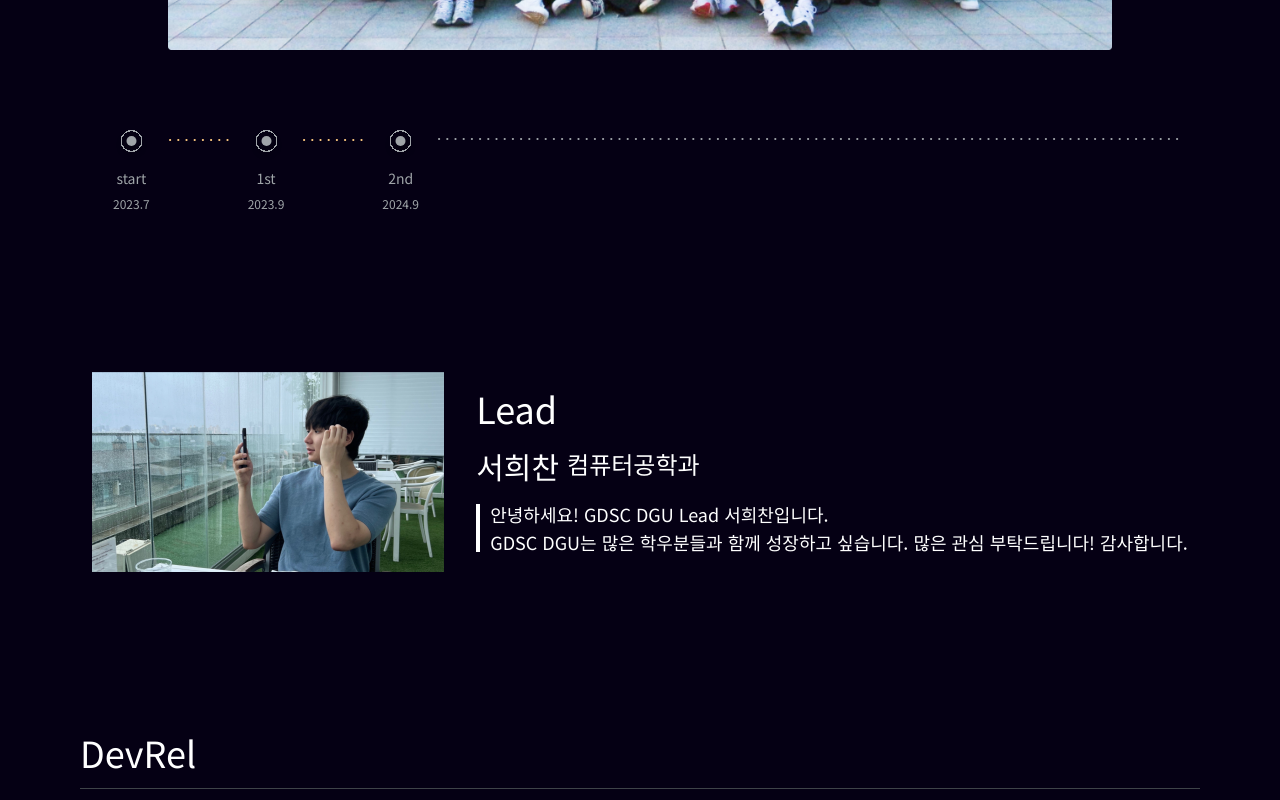
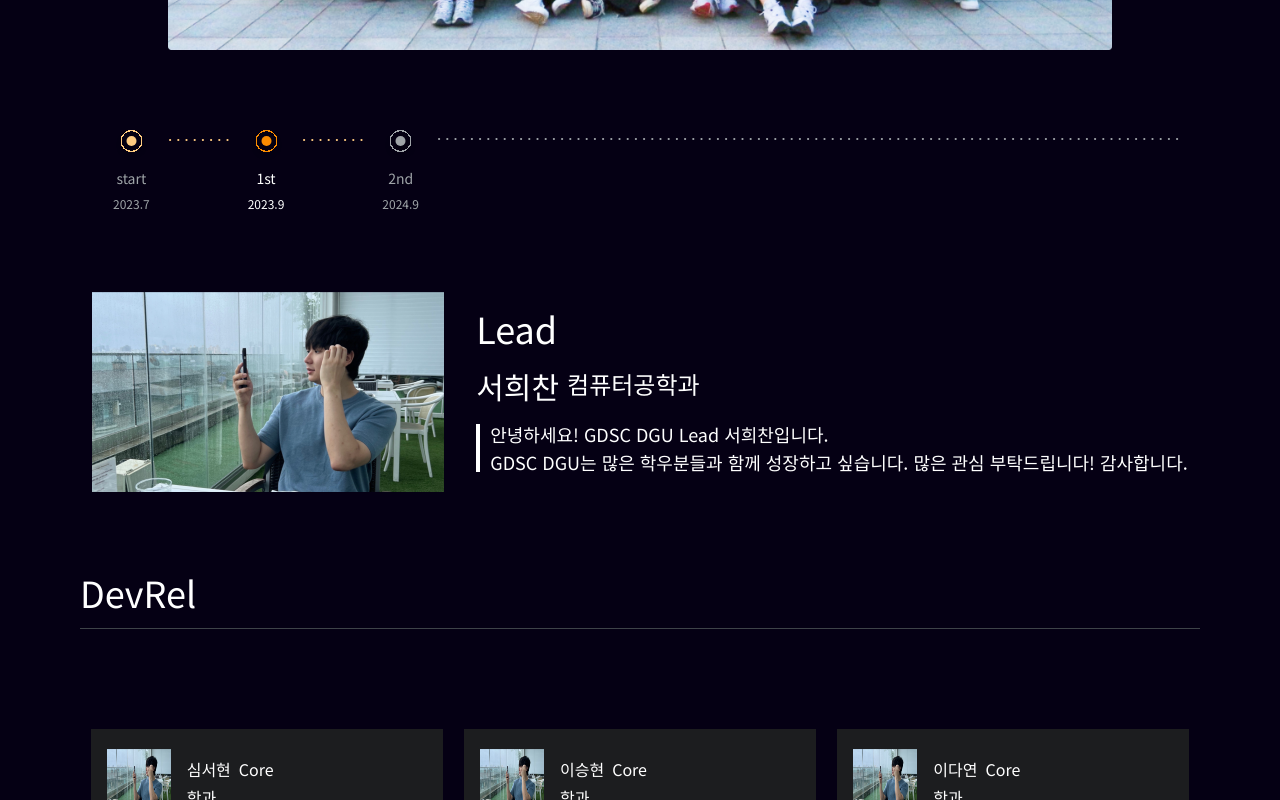
Before and after one commit to GDSC-DGU/gdsc-dgu, a Next.js app: page /member in a window 1280 px wide. Shown: the part 880-1680 px from the top of the page. Built offline with nearby package versions, Linux system fonts and the light colour scheme; a web font is replaced by a local one.

Commit message:
✨Feat: #16 타임라인 버튼 누를때마다 페이지 값 바뀌도록 수정

```diff
--- a/src/app/member/page.tsx
+++ b/src/app/member/page.tsx
@@ -1,8 +1,7 @@
 import React from 'react';
 import MemberHeader from '@/components/member/header/MemberHeader';
-import TimeLine from '@/components/member/timeline/TimeLine';
-import LeadIntro from '@/components/member/introduce/LeadIntro';
-import MemberIntro from '@/components/member/introduce/MemberIntro';
+
+import GenerationPage from '@/components/member/generation/GenerationPage';
 
 export const metadata = {
   title: 'Member',
@@ -16,31 +15,9 @@ const MemberPage = () => {
       {/* -----------------------------------------------*/}
       <MemberHeader />
       {/* -----------------------------------------------*/}
-      {/* -------------------- 타임라인 --------------------*/}
+      {/* ----------- 타임라인 및 GDSC세대별 페이지-------------*/}
       {/* -----------------------------------------------*/}
-      <TimeLine />
-      {/* -----------------------------------------------*/}
-      {/* -------------------- 리드 소개 --------------------*/}
-      {/* -----------------------------------------------*/}
-      <LeadIntro />
-      {/* -----------------------------------------------*/}
-      {/* -------------------- DevRel --------------------*/}
-      {/* -----------------------------------------------*/}
-      <MemberIntro title="DevRel" />
-      {/* -----------------------------------------------*/}
-      {/* -------------------- Web/App --------------------*/}
-      {/* -----------------------------------------------*/}
-
-      <MemberIntro title="Web/App" />
-      {/* -----------------------------------------------*/}
-      {/* -------------------- Server/Cloud --------------------*/}
-      {/* -----------------------------------------------*/}
-
-      <MemberIntro title="Server/Cloud" />
-      {/* -----------------------------------------------*/}
-      {/* -------------------- Al/ML --------------------*/}
-      {/* -----------------------------------------------*/}
-      <MemberIntro title="AI/ML" />
+      <GenerationPage />
     </main>
   );
 };
--- /dev/null
+++ b/src/components/member/generation/GenerationPage.tsx
@@ -0,0 +1,47 @@
+'use client';
+import LeadIntro from '@/components/member/introduce/LeadIntro';
+import MemberIntro from '@/components/member/introduce/MemberIntro';
+import TimeLine from '@/components/member/timeline/TimeLine';
+import { useState } from 'react';
+
+const GenerationPage = () => {
+  const [selectedTimelineIndex, setSelectedTimelineIndex] = useState(1);
+
+  return (
+    <div>
+      {/* -----------------------------------------------*/}
+      {/* -------------------- 타임라인 --------------------*/}
+      {/* -----------------------------------------------*/}
+      <TimeLine onSelectIndex={setSelectedTimelineIndex} />
+
+      {selectedTimelineIndex === 2 ? (
+        <p>Special content when timeline index 2 is selected.</p>
+      ) : (
+        <div>
+          {/* -----------------------------------------------*/}
+          {/* -------------------- 리드 소개 --------------------*/}
+          {/* -----------------------------------------------*/}
+          <LeadIntro />
+          {/* -----------------------------------------------*/}
+          {/* -------------------- DevRel --------------------*/}
+          {/* -----------------------------------------------*/}
+          <MemberIntro title="DevRel" />
+          {/* -----------------------------------------------*/}
+          {/* -------------------- Web/App --------------------*/}
+          {/* -----------------------------------------------*/}
+          <MemberIntro title="Web/App" />
+          {/* -----------------------------------------------*/}
+          {/* -------------------- Server/Cloud --------------------*/}
+          {/* -----------------------------------------------*/}
+          <MemberIntro title="Server/Cloud" />
+          {/* -----------------------------------------------*/}
+          {/* -------------------- Al/ML --------------------*/}
+          {/* -----------------------------------------------*/}
+          <MemberIntro title="AI/ML" />
+        </div>
+      )}
+    </div>
+  );
+};
+
+export default GenerationPage;
--- a/src/components/member/timeline/TimeLine.tsx
+++ b/src/components/member/timeline/TimeLine.tsx
@@ -5,16 +5,27 @@ import FutureDotLine from 'public/svg/icons/member/futureDotLine.svg';
 import ShortDotLine from 'public/svg/icons/member/shortDotLine.svg';
 import { TIME_LINE } from '@/constants/member/timeLine';
 
-const TimeLine = () => {
-  const [selected, setSelected] = useState(null);
+const TimeLine = ({
+  onSelectIndex,
+}: {
+  onSelectIndex: (index: number) => void;
+}) => {
+  const [selected, setSelected] = useState(1);
 
   const handleCircleClick = (index: any) => {
+    if (index === 0) return;
     setSelected(index);
+    onSelectIndex(index); // Pass the selected index up to the parent component
   };
 
   const getCircleColor = (index: any) => {
     if (index === selected) return '#FB8C00';
-    if (index < selected!) return '#FFCC80';
+    if (index < selected) return '#FFCC80';
+    return '#9FA4A8';
+  };
+
+  const getTextColor = (index: any) => {
+    if (index === selected) return '#FFFFFF';
     return '#9FA4A8';
   };
 
@@ -39,13 +50,13 @@ const TimeLine = () => {
                 </button>
                 <div
                   className="border-solid text-zinc-500 text-sm font-medium"
-                  style={{ fontSize: '14px', color: getCircleColor(index) }}
+                  style={{ fontSize: '14px', color: getTextColor(index) }}
                 >
                   {item.generate}
                 </div>
                 <div
                   className="border-solid text-zinc-500 text-xs font-medium"
-                  style={{ fontSize: '12px', color: getCircleColor(index) }}
+                  style={{ fontSize: '12px', color: getTextColor(index) }}
                 >
                   {item.date}
                 </div>
```
